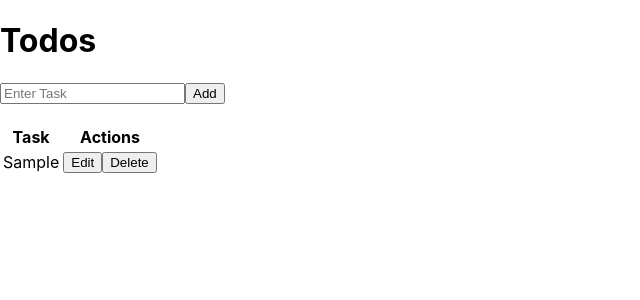
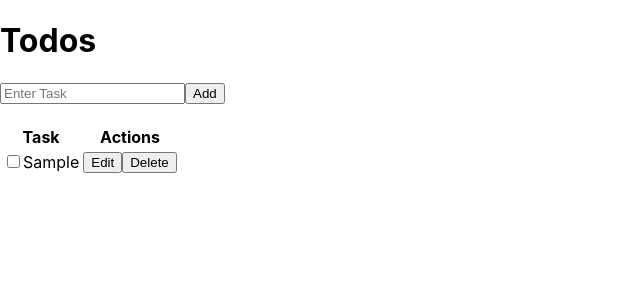
Before and after one commit to GabrielReisfeld/Todo-App, a React (Create React App) app: page / in a window 1280 px wide. Both pictures are taken after typing "Sample" into the empty fields and a click on the button "Add". Shown: the top 300 px of the page, without its empty margins (0-640 px from the left). Built offline with nearby package versions, Linux system fonts and the light colour scheme.

Commit message:
added toggle task

```diff
--- a/src/components/Main.js
+++ b/src/components/Main.js
@@ -17,6 +17,11 @@ export default class Main extends React.Component {
       return;
     }
     tasks.push({ task, isCompleted: false });
+    this.setState({ tasks: tasks });
+  };
+  toggleTask = (taskId) => {
+    const taskItem = tasks[taskId];
+    taskItem.isCompleted = !taskItem.isCompleted;
     this.setState({ tasks: tasks });
   };
   deleteTask = (taskId) => {
@@ -39,6 +44,7 @@ export default class Main extends React.Component {
             tasks={this.state.tasks}
             deleteTask={this.deleteTask}
             editTask={this.editTask}
+            toggleTask={this.toggleTask}
           />
         </div>
       </div>
--- a/src/components/TaskItem.js
+++ b/src/components/TaskItem.js
@@ -10,6 +10,9 @@ export default class TaskItem extends Component {
   }
   setEditingState = (isEditing) => {
     this.setState({ isEditing: isEditing });
+  };
+  toggleTask = () => {
+    this.props.toggleTask(this.props.id);
   };
   deleteTask = () => {
     this.props.deleteTask(this.props.id);
@@ -47,7 +50,22 @@ export default class TaskItem extends Component {
           </>
         ) : (
           <>
-            <td>{this.props.taskItem.task}</td>
+            <td onClick={this.toggleTask}>
+              <input
+                type="checkbox"
+                readOnly
+                checked={this.props.taskItem.isCompleted}
+              />
+              <span
+                className={
+                  this.props.taskItem.isCompleted
+                    ? "completed"
+                    : "not-completed"
+                }
+              >
+                {this.props.taskItem.task}
+              </span>
+            </td>
             <td>
               <button onClick={() => this.setEditingState(true)}>Edit</button>
               <button onClick={this.deleteTask}>Delete</button>
--- a/src/components/TaskList.js
+++ b/src/components/TaskList.js
@@ -19,6 +19,7 @@ export default class TaskList extends Component {
               id={index}
               deleteTask={this.props.deleteTask}
               editTask={this.props.editTask}
+              toggleTask={this.props.toggleTask}
             />
           ))}
         </tbody>
--- a/src/index.css
+++ b/src/index.css
@@ -11,3 +11,7 @@ code {
   font-family: source-code-pro, Menlo, Monaco, Consolas, 'Courier New',
     monospace;
 }
+
+.completed {
+  text-decoration: line-through;
+}
```
